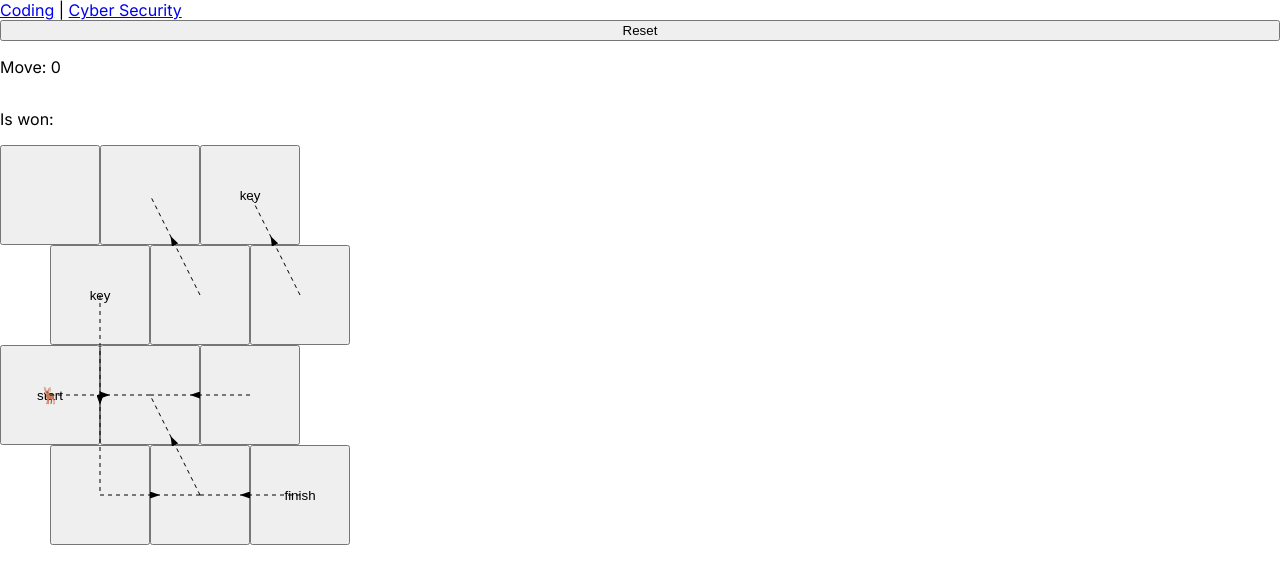
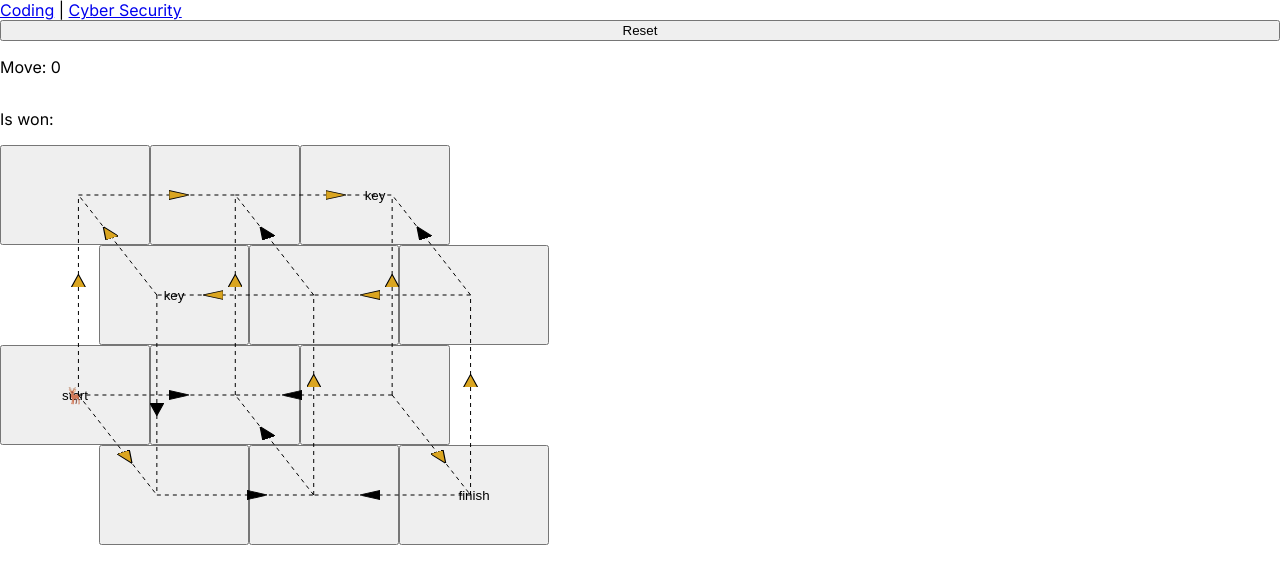
Before and after one commit to atomcorp/gchq, a Next.js app: page /cyber-security in a window 1280 px wide. Shown: the top 584 px of the page. Built offline with nearby package versions, Linux system fonts and the light colour scheme.

Commit message:
more better lines

```diff
--- a/app/cyber-security/page.module.css
+++ b/app/cyber-security/page.module.css
@@ -4,8 +4,9 @@
 }
 
 .grid {
-  --cell-width: 100px;
+  --cell-width: 150px;
   --cell-height: 100px;
+  --offset: calc(var(--cell-width) * 0.66);
   display: flex;
   flex-direction: column-reverse;
   position: relative;
@@ -31,7 +32,7 @@
 }
 
 .cell:nth-of-type(n + 4) {
-  transform: translateX(calc(var(--cell-width) / 2));
+  transform: translateX(var(--offset));
 }
 
 .lines {
@@ -39,6 +40,6 @@
   top: 0;
   left: 0;
   pointer-events: none;
-  width: calc(100% + calc(100% / 6));
+  width: calc(100% + var(--offset));
   height: 100%;
 }
--- a/app/cyber-security/page.tsx
+++ b/app/cyber-security/page.tsx
@@ -8,7 +8,11 @@ import useGame from "@/components/cyber-security/useGame";
 import getPlayerPosition from "@/components/cyber-security/getPlayerPosition";
 
 import css from "./page.module.css";
-import { staticLinePoints } from "@/components/cyber-security/consts";
+import {
+  staticLinePoints,
+  dynamicLinePoints,
+  invertedDynamicLinePoints,
+} from "@/components/cyber-security/consts";
 
 type pointType = "start" | "finish" | "key" | "";
 
@@ -26,13 +30,17 @@ export default function Page() {
   const { state, move, reset } = useGame();
 
   const { x, y } = getPlayerPosition(state.playerPosition);
+
+  const invertableLinePoints = !state.isInverted
+    ? dynamicLinePoints
+    : invertedDynamicLinePoints;
+
   return (
     <main className={css.container}>
       <div className={css.grid}>
         {grid.map((points, level) => (
           <div className={css.level} key={level}>
             {points.map((point, index) => {
-              const playerPosition = [level, index].toString();
               return (
                 <button
                   data-coord={index + "/" + level}
@@ -61,14 +69,8 @@ export default function Page() {
           🦌
         </div>
         <div className={css.lines}>
-          {/* <Line points="1,5 1,3 1,1" /> */}
-          {/* 0,0 -> 1,0 */}
-          {/* <Line points="1,5 1.5,6 2,7" /> */}
-          {/* 0,0 -> 0,3 */}
-          {/* <Line points="1,5 2,5 3,5" /> */}
-          {staticLinePoints.map((points: string, index: number) => (
-            <Line points={points} key={index} />
-          ))}
+          <Line points={staticLinePoints} />
+          <Line points={invertableLinePoints} color="#DAA520" />
         </div>
       </div>
       <p>Is won: {state.status === "finish" ? "Won" : ""}</p>
--- a/components/cyber-security/Line/Line.tsx
+++ b/components/cyber-security/Line/Line.tsx
@@ -1,30 +1,55 @@
+import React from "react";
 import css from "./Line.module.css";
 
 type Props = {
-  points: string;
+  points: string[];
+  color?: string;
 };
 
-const Line = ({ points }: Props) => (
-  <svg className={css.line} viewBox="0 0 7 8">
+const calcRelativeTriangle = (multiplier: number) => {
+  const width = 10 * multiplier;
+  const height = 7 * multiplier;
+  const refY = 3.5 * multiplier;
+  const polygon = `0 0, ${width} ${refY}, 0 ${height}`;
+  return {
+    width,
+    height,
+    refY,
+    polygon,
+  };
+};
+
+const Line = ({ points, color }: Props) => {
+  const id = React.useId();
+  const { width, height, refY, polygon } = calcRelativeTriangle(1.7);
+  return (
+    <svg className={css.line} viewBox="0 0 7 8" preserveAspectRatio="none">
       <marker
-      id="arrowhead"
-      markerWidth="10"
-      markerHeight="7"
-      refX="0"
-      refY="3.5"
+        id={id}
+        markerWidth={width}
+        markerHeight={height}
+        refX="-10"
+        refY={refY}
         orient="auto-start-reverse"
+        fill={color}
+        strokeWidth={1}
+        stroke="black"
       >
-      <polygon points="0 0, 10 3.5, 0 7" />
+        <polygon points={polygon} />
       </marker>
+      {points.map((point) => (
         <polyline
-      points={points}
+          key={point}
+          points={point}
           stroke="black"
           strokeDasharray="4"
-      markerMid="url(#arrowhead)"
+          markerMid={`url(#${id})`}
           vectorEffect="non-scaling-stroke"
           fill="none"
         />
+      ))}
     </svg>
   );
+};
 
 export default Line;
--- a/components/cyber-security/consts.ts
+++ b/components/cyber-security/consts.ts
@@ -107,3 +107,9 @@ export const keyCoordsArray = ["1,2", "1,3"];
 export const staticLinePoints = staticRoutesArrays.map((route) =>
   getLinePoints(route)
 );
+export const dynamicLinePoints = dynamicRoutesArrays.map((route) =>
+  getLinePoints(route)
+);
+export const invertedDynamicLinePoints = invertedDynamicRoutesArrays.map(
+  (route) => getLinePoints(route)
+);
```
Also changed, not shown: components/cyber-security/getLinePoints.ts (+4 -3 lines). Lines whose indentation alone changed are shown as unchanged.
